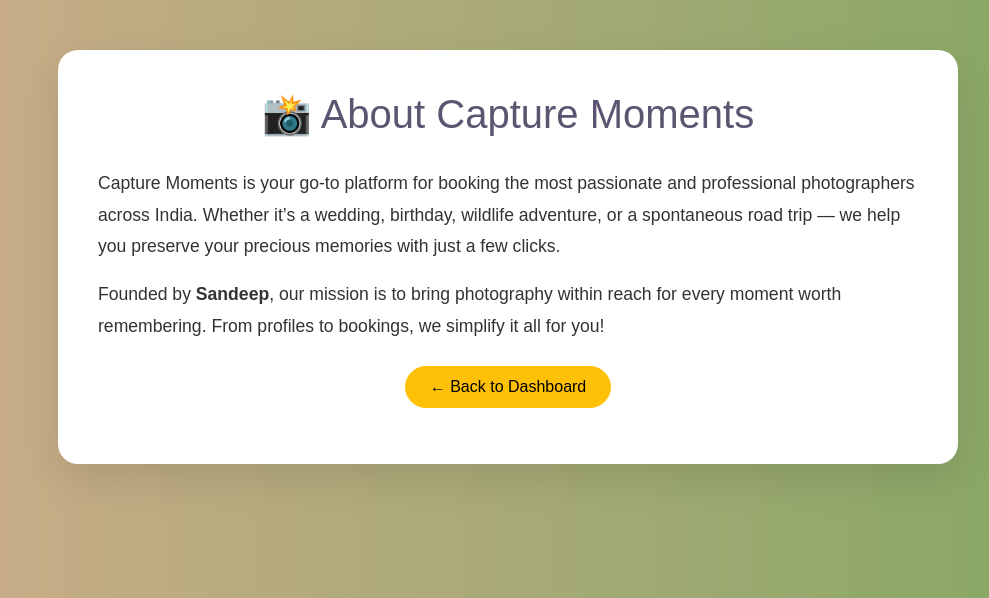
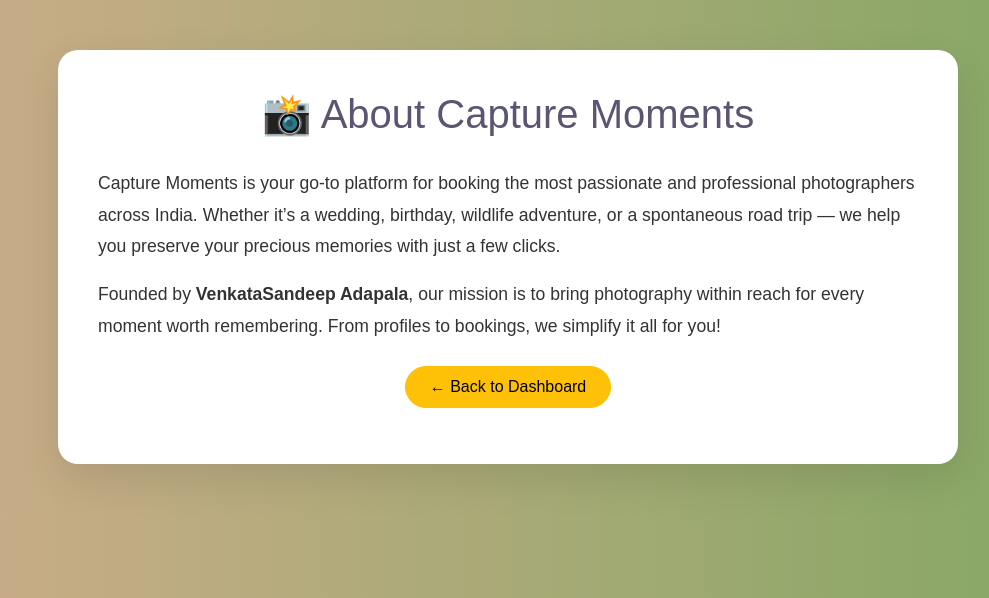
Before and after one commit to VenkataSandeep2/CAPTURED_MOMENTS, a Flask app: page /about_us in a window 1280 px wide. Shown: the top 598 px of the page, without its empty margins (132-1121 px from the left). Run offline with Flask 3, Linux system fonts and the light colour scheme.

Commit message:
Update about_us.html

```diff
--- a/templates/multiplefiles/about_us.html
+++ b/templates/multiplefiles/about_us.html
@@ -38,8 +38,10 @@
       Capture Moments is your go-to platform for booking the most passionate and professional photographers across India. Whether it’s a wedding, birthday, wildlife adventure, or a spontaneous road trip — we help you preserve your precious memories with just a few clicks.
     </p>
     <p>
-      Founded by <strong>Sandeep</strong>, our mission is to bring photography within reach for every moment worth remembering. From profiles to bookings, we simplify it all for you!
+      Founded by <strong>VenkataSandeep Adapala</strong>, our mission is to bring photography within reach for every moment worth remembering. From profiles to bookings, we simplify it all for you!
     </p>
+
+    <p>
     <p class="text-center mt-4">
       <a href="{{ url_for('dashboard') }}" class="btn btn-warning px-4 py-2 rounded-pill">← Back to Dashboard</a>
     </p>
```
